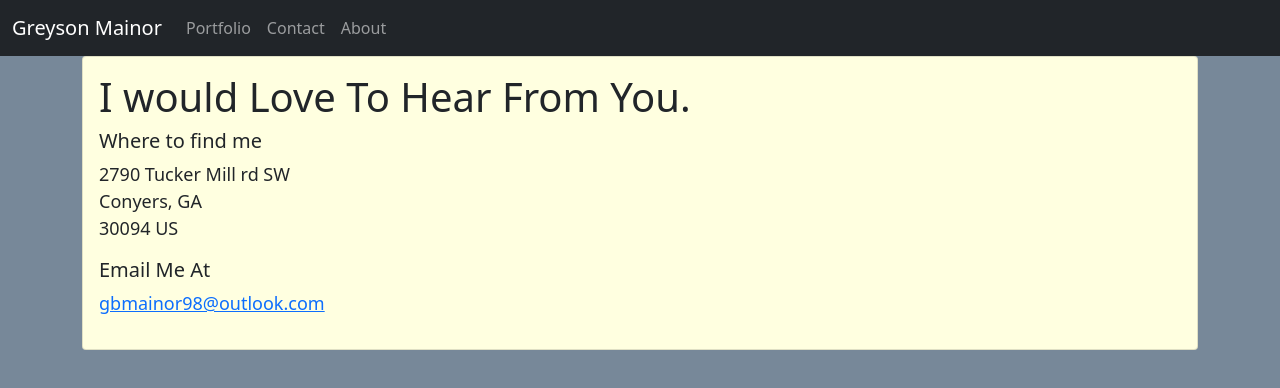
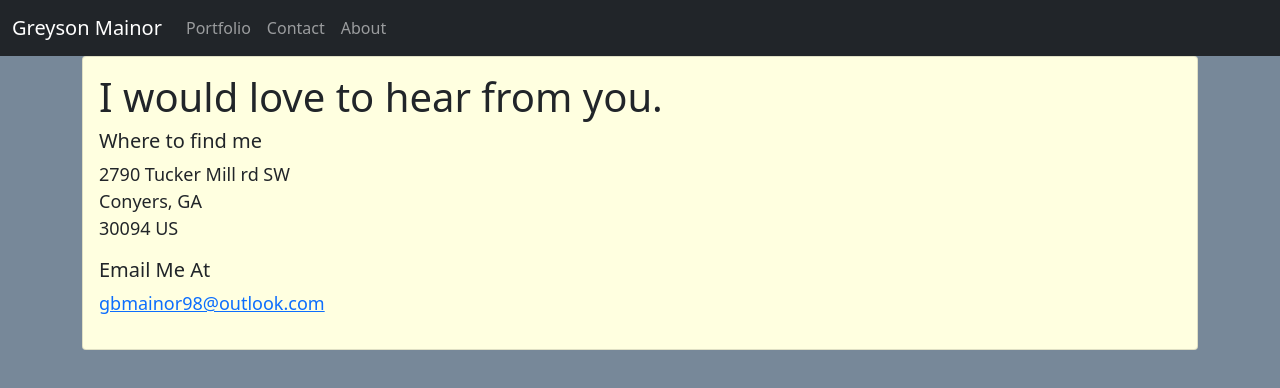
Before and after one commit to GreysonMainor/week-8-new-portfolio, a plain HTML site: page contact.html in a window 1280 px wide. Drawn offline with nearby package versions, Linux system fonts and the light colour scheme.

Commit message:
forgot to save my readme earlier.  Fixed some spelling on my contact page.

```diff
--- a/contact.html
+++ b/contact.html
@@ -45,7 +45,7 @@
                 <section id="contact">
                     <div class="row contact-intro">
                         <div class="col-lg-12">
-                            <h1>I would Love To Hear From You.</h1>
+                            <h1>I would love to hear from you.</h1>
                         </div>
                     </div>
 
```
Also changed, not shown: 1 other file.
